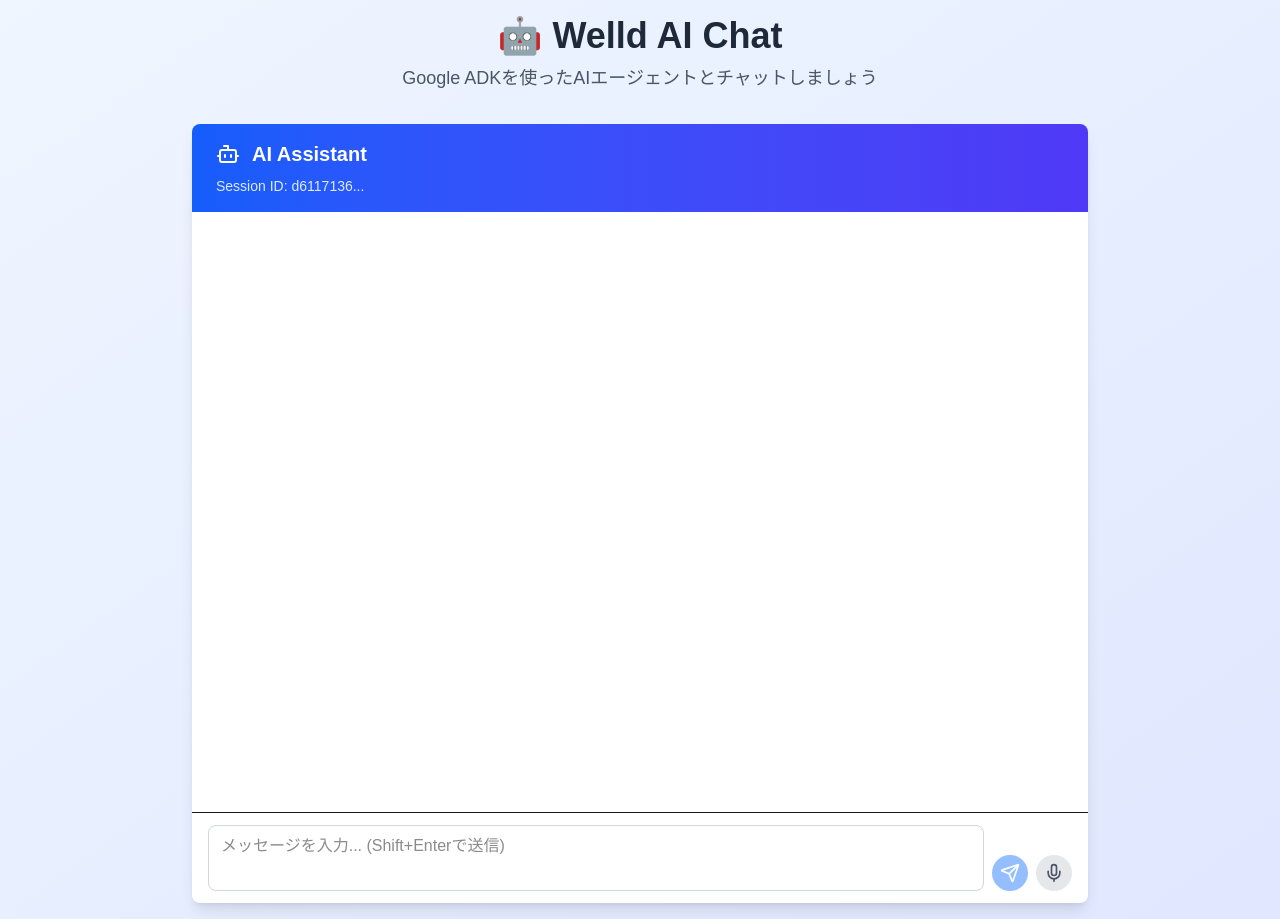
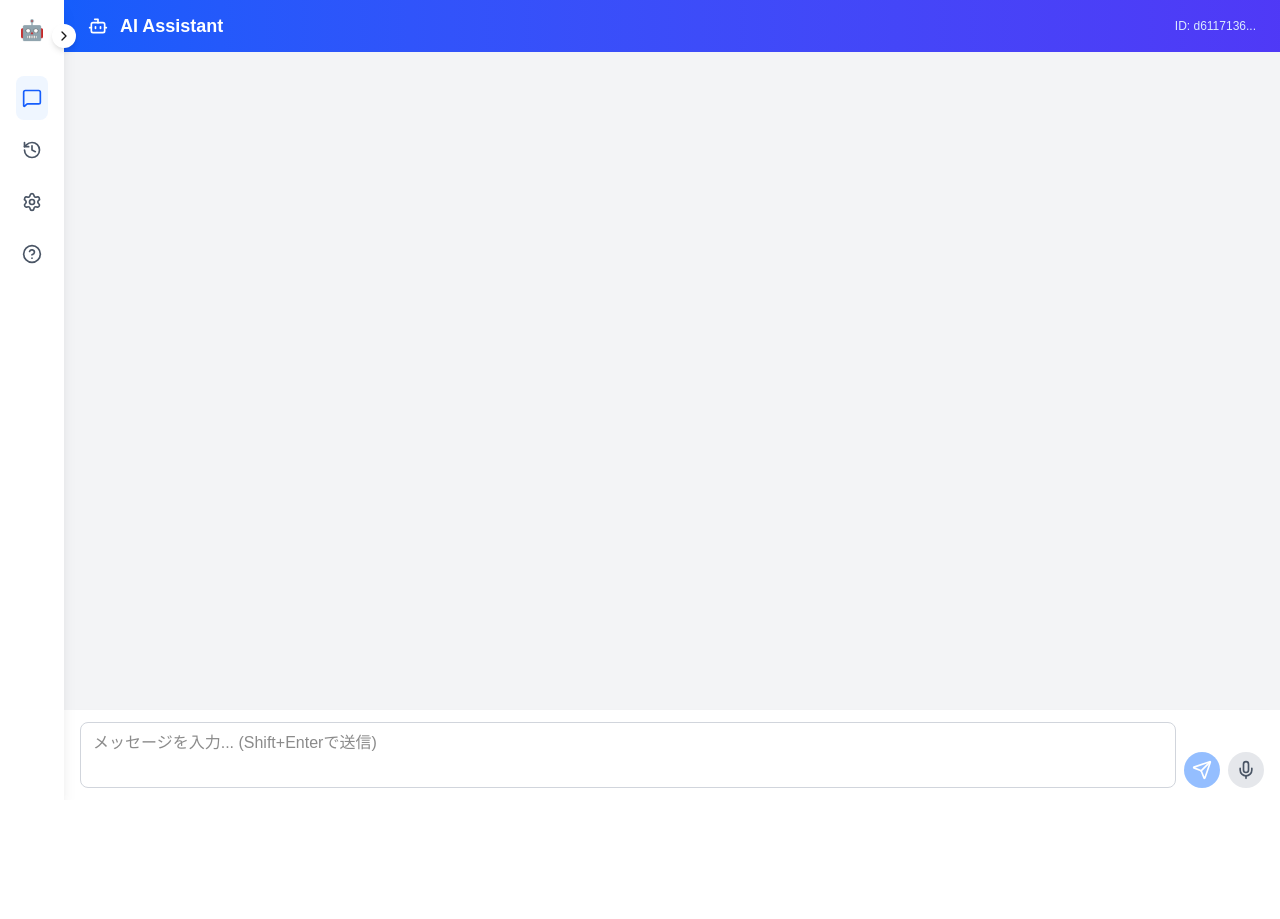
Before and after one commit to tsukasaJapan9/welld, a Next.js app in the folder frontend/: page / in a window 1280 px wide. After the commit the page ends 800 px from the top, so only its background shows below. Built offline with nearby package versions, Linux system fonts and the light colour scheme.

Commit message:
add sidebar

```diff
--- a/frontend/src/app/page.tsx
+++ b/frontend/src/app/page.tsx
@@ -1,23 +1,12 @@
 'use client';
 
-import { useState } from 'react';
 import ChatInterface from '@/components/ChatInterface';
+import Layout from '@/components/Layout';
 
 export default function Home() {
   return (
-    <main className="min-h-screen bg-gradient-to-br from-blue-50 to-indigo-100 p-4">
-      <div className="max-w-4xl mx-auto">
-        <div className="text-center mb-8">
-          <h1 className="text-4xl font-bold text-gray-800 mb-2">
-            🤖 Welld AI Chat
-          </h1>
-          <p className="text-gray-600 text-lg">
-            Google ADKを使ったAIエージェントとチャットしましょう
-          </p>
-        </div>
-
-        <ChatInterface />
-      </div>
-    </main>
+    <Layout>
+      <ChatInterface />
+    </Layout>
   );
 }
--- a/frontend/src/components/ChatInterface.tsx
+++ b/frontend/src/components/ChatInterface.tsx
@@ -336,19 +336,21 @@ export default function ChatInterface() {
   };
 
   return (
-    <div className="bg-white rounded-lg shadow-lg overflow-hidden">
-      <div className="bg-gradient-to-r from-blue-600 to-indigo-600 px-6 py-4">
-        <div className="flex items-center space-x-3">
-          <Bot className="h-6 w-6 text-white" />
-          <h2 className="text-xl font-semibold text-white">AI Assistant</h2>
+    <div className="flex flex-col h-full">
+      <div className="bg-gradient-to-r from-blue-600 to-indigo-600 px-6 py-3 shadow-sm">
+        <div className="flex items-center justify-between">
+          <div className="flex items-center space-x-3">
+            <Bot className="h-5 w-5 text-white" />
+            <h2 className="text-lg font-semibold text-white">AI Assistant</h2>
+          </div>
+          {session && (
+            <div className="text-blue-100 text-xs">
+              ID: {session.sessionId.slice(0, 8)}...
+            </div>
+          )}
         </div>
-        {session && (
-          <div className="text-blue-100 text-sm mt-2">
-            Session ID: {session.sessionId.slice(0, 8)}...
-          </div>
-        )}
       </div>
-      <div className="h-[600px] overflow-y-auto p-4 space-y-4">
+      <div className="flex-1 overflow-y-auto p-4 space-y-4 bg-gray-100">
         {messages.map((message) => (
           <div
             key={message.id}
@@ -455,7 +457,7 @@ export default function ChatInterface() {
         )}
         <div ref={messagesEndRef} />
       </div>
-      <form onSubmit={handleSubmit} className="border-t px-4 py-3">
+      <form onSubmit={handleSubmit} className="bg-white px-4 py-3 shadow-lg">
         <div className="flex items-end space-x-2">
           <textarea
             ref={inputRef}
@@ -491,12 +493,6 @@ export default function ChatInterface() {
             {isRecording ? <MicOff className="h-5 w-5" /> : <Mic className="h-5 w-5" />}
           </button>
         </div>
-        {isRecording && (
-          <div className="mt-2 text-sm text-red-500 flex items-center">
-            <div className="w-2 h-2 bg-red-500 rounded-full animate-pulse mr-2"></div>
-            録音中... マイクボタンを押して停止
-          </div>
-        )}
       </form>
     </div>
   );
--- /dev/null
+++ b/frontend/src/components/Layout.tsx
@@ -0,0 +1,19 @@
+'use client';
+
+import { ReactNode } from 'react';
+import Sidebar from './Sidebar';
+
+interface LayoutProps {
+  children: ReactNode;
+}
+
+export default function Layout({ children }: LayoutProps) {
+  return (
+    <div className="flex h-screen bg-gray-50">
+      <Sidebar />
+      <div className="flex-1 flex flex-col overflow-hidden">
+        {children}
+      </div>
+    </div>
+  );
+}
--- /dev/null
+++ b/frontend/src/components/Sidebar.tsx
@@ -0,0 +1,95 @@
+'use client';
+
+import { useState } from 'react';
+import { Menu, X, MessageSquare, Settings, HelpCircle, History, ChevronLeft, ChevronRight } from 'lucide-react';
+
+export default function Sidebar() {
+  const [isMobileOpen, setIsMobileOpen] = useState(false);
+  const [isCollapsed, setIsCollapsed] = useState(true);
+
+  const menuItems = [
+    { icon: MessageSquare, label: 'チャット', href: '#', active: true },
+    { icon: History, label: '履歴', href: '#', active: false },
+    { icon: Settings, label: '設定', href: '#', active: false },
+    { icon: HelpCircle, label: 'ヘルプ', href: '#', active: false },
+  ];
+
+  return (
+    <>
+      {/* モバイル用ハンバーガーメニュー */}
+      <button
+        onClick={() => setIsMobileOpen(!isMobileOpen)}
+        className="lg:hidden fixed top-4 left-4 z-50 p-2 bg-white rounded-md shadow-md"
+      >
+        {isMobileOpen ? <X className="h-5 w-5" /> : <Menu className="h-5 w-5" />}
+      </button>
+
+      {/* オーバーレイ（モバイル用） */}
+      {isMobileOpen && (
+        <div
+          className="lg:hidden fixed inset-0 bg-black bg-opacity-50 z-30"
+          onClick={() => setIsMobileOpen(false)}
+        />
+      )}
+
+      {/* サイドバー */}
+      <div
+        className={`relative lg:static inset-y-0 left-0 z-40 bg-white shadow-lg transition-all duration-300 ease-in-out ${
+          isMobileOpen ? 'translate-x-0' : '-translate-x-full lg:translate-x-0'
+        } ${
+          isCollapsed ? 'w-16' : 'w-64'
+        } fixed lg:relative`}
+      >
+        {/* 折りたたみボタン（デスクトップのみ） */}
+        <button
+          onClick={() => setIsCollapsed(!isCollapsed)}
+          className="hidden lg:block absolute -right-3 top-6 z-50 p-1 bg-white rounded-full shadow-md hover:shadow-lg transition-shadow"
+        >
+          {isCollapsed ? <ChevronRight className="h-4 w-4" /> : <ChevronLeft className="h-4 w-4" />}
+        </button>
+        <div className="flex flex-col h-full">
+          {/* サイドバーヘッダー */}
+          <div className={`${isCollapsed ? 'px-4' : 'px-6'} py-4`}>
+            <div className={`flex items-center ${isCollapsed ? 'justify-center' : 'space-x-2'}`}>
+              <span className="text-xl">🤖</span>
+              {!isCollapsed && <h2 className="text-xl font-bold text-gray-800">Welld AI</h2>}
+            </div>
+          </div>
+
+          {/* メニューアイテム */}
+          <nav className="flex-1 px-4 py-4 space-y-2">
+            {menuItems.map((item, index) => {
+              const Icon = item.icon;
+              return (
+                <a
+                  key={index}
+                  href={item.href}
+                  className={`flex items-center ${isCollapsed ? 'justify-center' : 'space-x-3'} px-4 py-3 rounded-lg transition-colors ${
+                    item.active
+                      ? 'bg-blue-50 text-blue-600 font-medium'
+                      : 'text-gray-600 hover:bg-gray-50 hover:text-gray-900'
+                  }`}
+                  onClick={() => setIsMobileOpen(false)}
+                  title={isCollapsed ? item.label : undefined}
+                >
+                  <Icon className="h-5 w-5 flex-shrink-0" />
+                  {!isCollapsed && <span>{item.label}</span>}
+                </a>
+              );
+            })}
+          </nav>
+
+          {/* サイドバーフッター */}
+          {!isCollapsed && (
+            <div className="px-6 py-4">
+              <div className="text-sm text-gray-500">
+                <p className="font-medium">バージョン</p>
+                <p>v1.0.0</p>
+              </div>
+            </div>
+          )}
+        </div>
+      </div>
+    </>
+  );
+}
```
